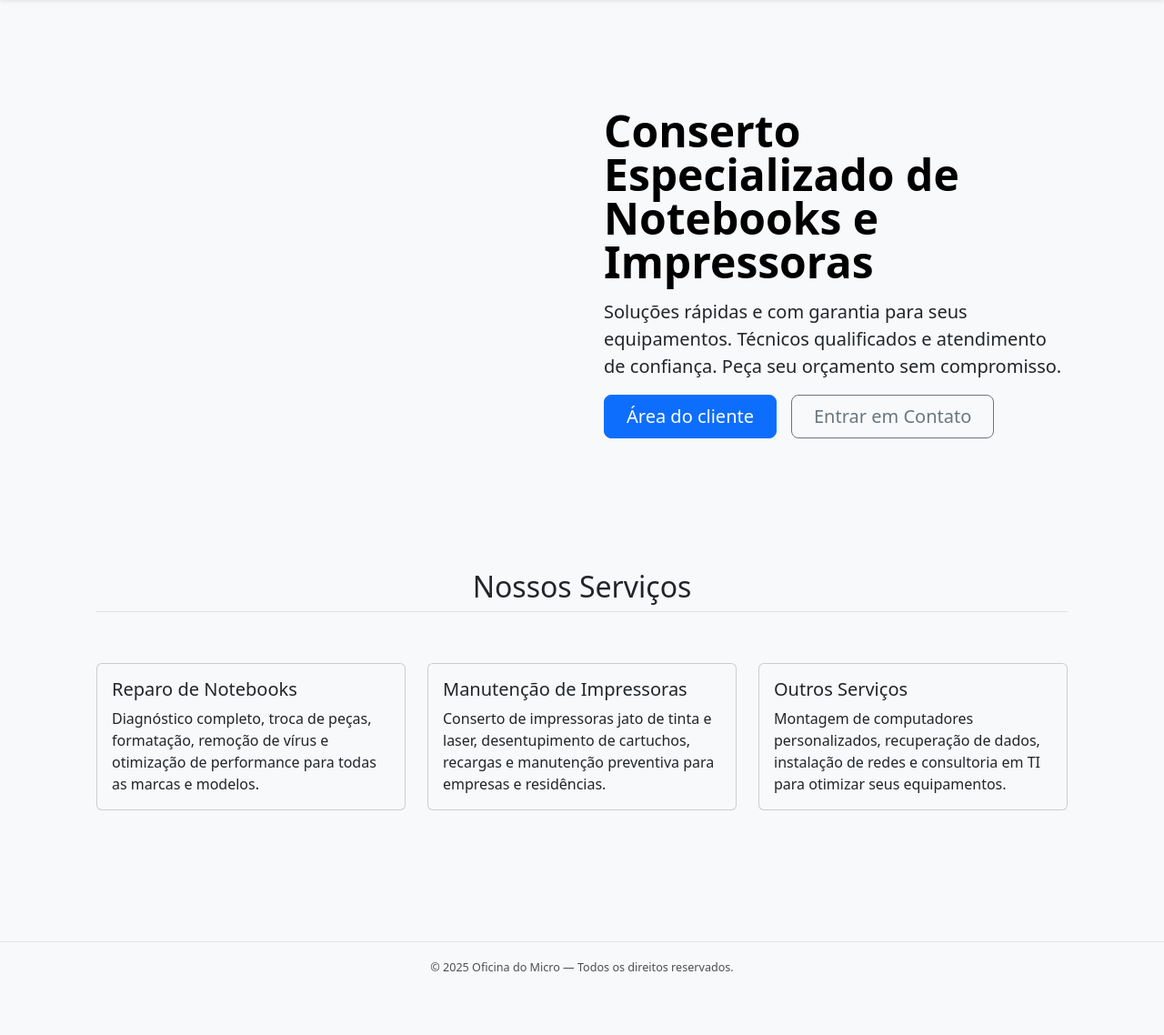
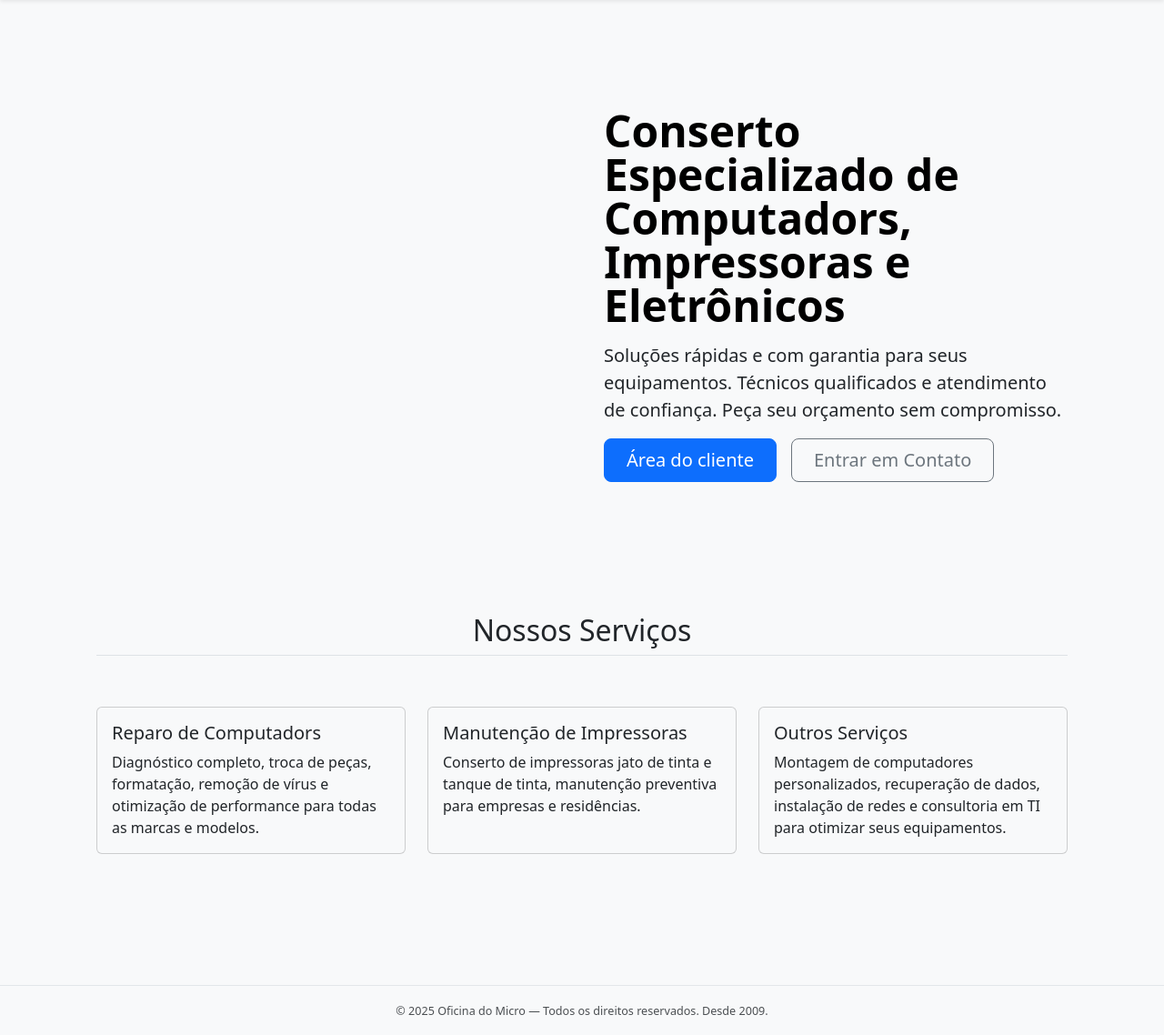
Before and after one commit to barrigaverd/Projeto-Oficina, a Flask app: page / in a window 1280 px wide. Shown: the part 57-1195 px from the top of the page at 91% size. Before the commit the page ends 1125 px from the top, so only its background shows below. Run offline with Flask 3, Linux system fonts and the light colour scheme.

Commit message:
att pagina inicial

```diff
--- a/templates/base_publica.html
+++ b/templates/base_publica.html
@@ -127,7 +127,7 @@
 
   <!-- Rodapé -->
   <footer class="border-top">
-    <small>© 2025 Oficina do Micro — Todos os direitos reservados.</small>
+    <small>© 2025 Oficina do Micro — Todos os direitos reservados. Desde 2009.</small>
   </footer>
 
   <script src="https://cdn.jsdelivr.net/npm/bootstrap@5.3.3/dist/js/bootstrap.bundle.min.js"></script>
--- a/templates/index.html
+++ b/templates/index.html
@@ -5,7 +5,7 @@
   <div class="row flex-lg-row-reverse align-items-center g-5 py-5">
 
     <div class="col-lg-6">
-      <h1 class="display-5 fw-bold text-body-emphasis lh-1 mb-3">Conserto Especializado de Notebooks e Impressoras</h1>
+      <h1 class="display-5 fw-bold text-body-emphasis lh-1 mb-3">Conserto Especializado de Computadors, Impressoras e Eletrônicos</h1>
       <p class="lead">Soluções rápidas e com garantia para seus equipamentos. Técnicos qualificados e atendimento de
         confiança. Peça seu orçamento sem compromisso.</p>
       <div class="d-grid gap-2 d-md-flex justify-content-md-start">
@@ -27,7 +27,7 @@
     <div class="col">
       <div class="card h-100">
         <div class="card-body">
-          <h5 class="card-title">Reparo de Notebooks</h5>
+          <h5 class="card-title">Reparo de Computadors</h5>
           <p class="card-text">Diagnóstico completo, troca de peças, formatação, remoção de vírus e otimização de
             performance para todas as marcas e modelos.</p>
         </div>
@@ -38,8 +38,7 @@
       <div class="card h-100">
         <div class="card-body">
           <h5 class="card-title">Manutenção de Impressoras</h5>
-          <p class="card-text">Conserto de impressoras jato de tinta e laser, desentupimento de cartuchos, recargas e
-            manutenção preventiva para empresas e residências.</p>
+          <p class="card-text">Conserto de impressoras jato de tinta e tanque de tinta, manutenção preventiva para empresas e residências.</p>
         </div>
       </div>
     </div>
```
